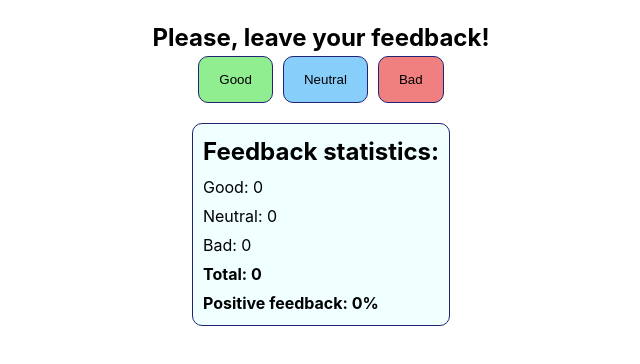
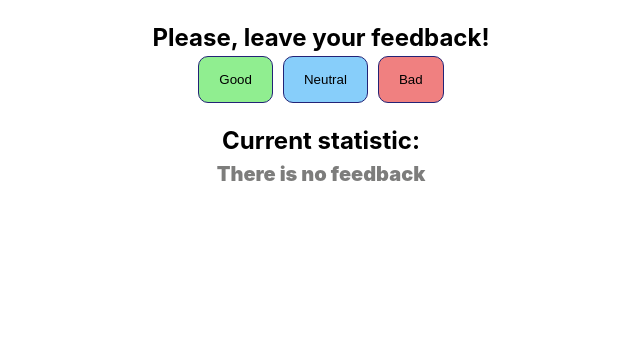
Before and after one commit to abdeev/goit-react-hw-02-feedback, a React (Create React App) app: page / in a window 1280 px wide. Shown: the top 364 px of the page, without its empty margins (319-959 px from the left). Built offline with nearby package versions, Linux system fonts and the light colour scheme.

Commit message:
adding section

```diff
--- a/src/components/App.jsx
+++ b/src/components/App.jsx
@@ -1,4 +1,3 @@
-// import React, { Component } from 'react';
 import Feedbacks from './Feedbacks/Feedbacks';
 
 export const App = () => {
--- a/src/components/Feedbacks/Feedbacks.jsx
+++ b/src/components/Feedbacks/Feedbacks.jsx
@@ -1,7 +1,9 @@
 import React, { Component } from 'react';
+import NoFeedback from './NoFeedback';
+import Section from './Section';
+import FeedbackOptions from './FeedbackOptions';
 import Statistics from './FeedbackStatistic';
 import css from './FeedbacksStyles.module.css';
-import FeedbackOptions from './FeedbackOptions';
 
 class Feedbacks extends Component {
     constructor() {
@@ -13,6 +15,8 @@ class Feedbacks extends Component {
         };
 
     }
+    feedbackTitle = 'Please, leave your feedback!';
+    statisticTitle = '';
 
     onGoodClick = () => {
         this.setState(prevState => ({
@@ -47,20 +51,33 @@ class Feedbacks extends Component {
     render() {
     return (
       <div className={css.feedback_wrapper}>
-            <h2 className={css.feedback_header}>Please, leave your feedback!</h2>
+            <Section
+                title={this.feedbackTitle}
+                children={
                     <FeedbackOptions
                         onGoodClick={this.onGoodClick}
                         onNeutralClick={this.onNeutralClick}
                         onBadClick={this.onBadClick}
+                    />}
             />
-
+            {this.countTotalFeedback() === 0
+                ?
+                <Section
+                    title='Current statistic:'
+                    children={<NoFeedback message={'There is no feedback'}/>}/>
+                :
+                <Section
+                    title={this.statisticTitle}
+                    children={
                         <Statistics
                             goodValue={this.state.good}
                             neutralValue={this.state.neutral}
                             badValue={this.state.bad}
                             totalFeedbackValue={this.countTotalFeedback()}
                             percentageValue={this.countPositiveFeedbackPercentage()}
+                        />}
                 />
+            }
       </div>
     );
   }
--- a/src/components/Feedbacks/FeedbacksStyles.module.css
+++ b/src/components/Feedbacks/FeedbacksStyles.module.css
@@ -50,9 +50,14 @@
   border: 1px solid rgb(35, 35, 118);
   background-color: azure;
 }
-.counter_good {
-}
+
 .counter_total,
 .counter_percentage {
   font-weight: 700;
 }
+.noFeedbacksMessage {
+  text-align: center;
+  font-size: 20px;
+  font-weight: 900;
+  color: rgb(125, 125, 124);
+}
--- /dev/null
+++ b/src/components/Feedbacks/NoFeedback.jsx
@@ -0,0 +1,6 @@
+import css from './FeedbacksStyles.module.css';
+
+const NoFeedback = ({ message }) => (
+    <p className={css.noFeedbacksMessage}>{message}</p>
+)
+export default NoFeedback
--- a/src/components/Feedbacks/Section.jsx
+++ b/src/components/Feedbacks/Section.jsx
@@ -1,6 +1,8 @@
+import css from './FeedbacksStyles.module.css';
+
 const Section = ({ title, children }) => (
         <section>
-            <h2>{title}</h2>
+            {title && <h2 className={css.feedback_header}>{title}</h2>}
             {children}
         </section>
 );
```
Lines whose indentation alone changed are shown as unchanged.
